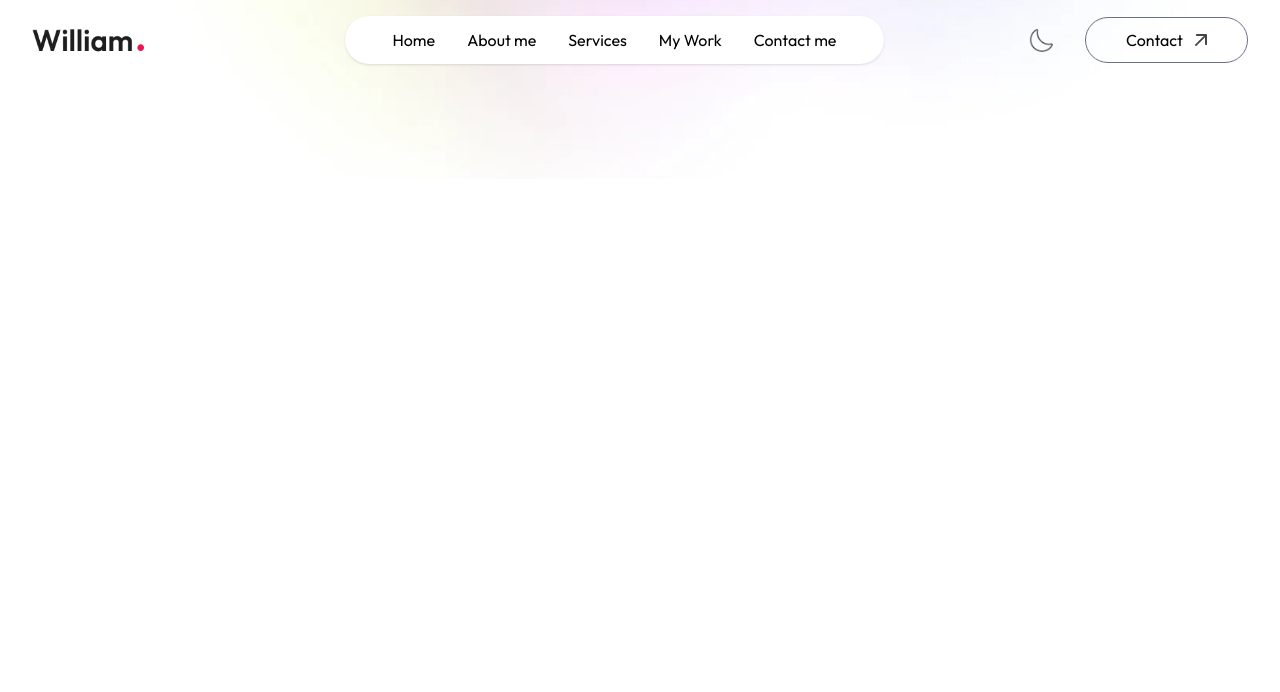
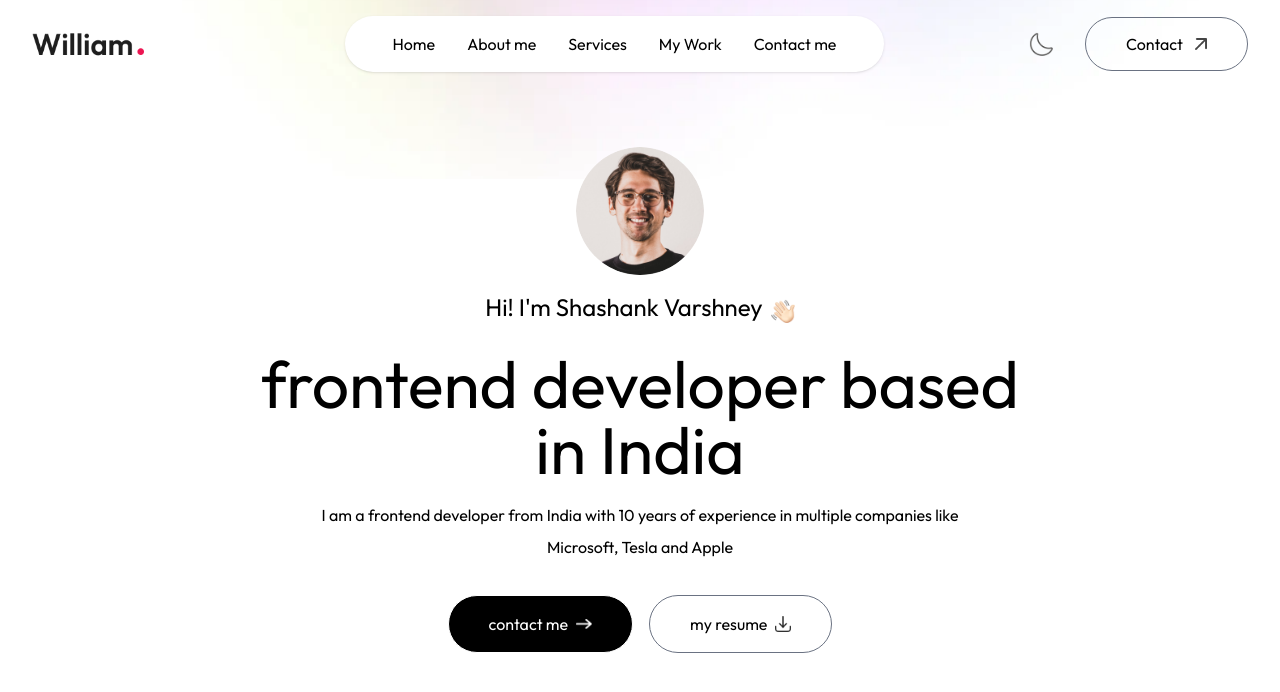
Before and after one commit to shashank-varshney21/portfolio-website, a Next.js app: page / in a window 1280 px wide. Shown: the top 692 px of the page. Built offline with nearby package versions, Linux system fonts and the light colour scheme; a web font is replaced by a local one.

Commit message:
Added Header Section and updated the page.js and layout.js files

```diff
--- /dev/null
+++ b/app/components/Header.jsx
@@ -0,0 +1,24 @@
+import { assets } from '@/assets/assets'
+import Image from 'next/image'
+import React from 'react'
+
+const Header = () => {
+  return (
+    <div className='w-11/12 max-w-3xl text-center h-screen mx-auto flex flex-col items-center justify-center gap-4'>
+        <div>
+            <Image src={assets.profile_img} alt='' className='rounded-full w-32'/>
+        </div>
+        <h3 className='flex items-end gap-2 text-xl md:text-2xl mb-3 font-Ovo'>Hi! I'm Shashank Varshney <Image src={assets.hand_icon} alt='' className='w-6'/></h3>
+        <h1 className='text-3xl sm:text-6xl lg:text-[66px] font-Ovo'>frontend developer based in India</h1>
+        <p className='max-w-2xl mx-auto font-Ovo'>
+            I am a frontend developer from India with 10 years of experience in multiple companies like Microsoft, Tesla and Apple
+        </p>
+        <div className='flex flex-col sm:flex-row items-center gap-4 mt-4'>
+        <a href='#contact' className='px-10 py-3 border border-white rounded-full bg-black text-white flex items-center gap-2'>contact me <Image src={assets.right_arrow_white} alt='' className='w-4'/></a>
+        <a href='/sample-resume.pdf' download className='px-10 py-3 border rounded-full border-gray-500 flex items-center gap-2'>my resume <Image src={assets.download_icon} alt='' className='w-4'/></a>
+        </div>
+    </div>
+  )
+}
+
+export default Header
--- a/app/layout.js
+++ b/app/layout.js
@@ -21,7 +21,7 @@
   return (
     <html lang="en">
       <body
-        className={`${outfit.className} ${ovo.className} antialiased`}
+        className={`${outfit.className} ${ovo.className} antialiased leading-8 overflow-x-hidden`}
       >
         {children}
       </body>
--- a/app/page.js
+++ b/app/page.js
@@ -1,10 +1,12 @@
 'use client'
+import Header from "./components/Header";
 import Navbar from "./components/Navbar";
 
 export default function Home() {
   return (
     <>
       <Navbar />
+      <Header />
     </>
   );
 }
```
